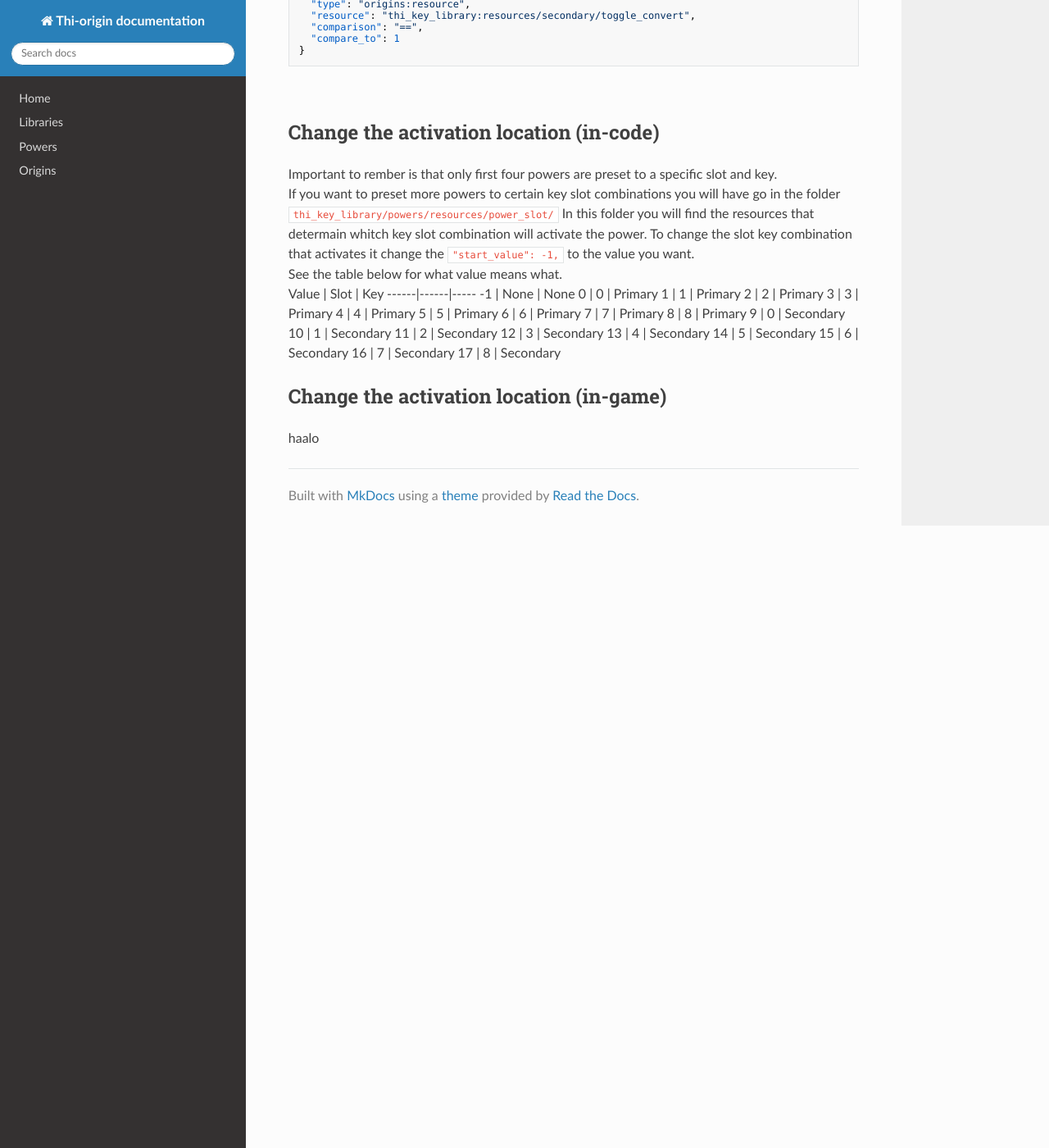
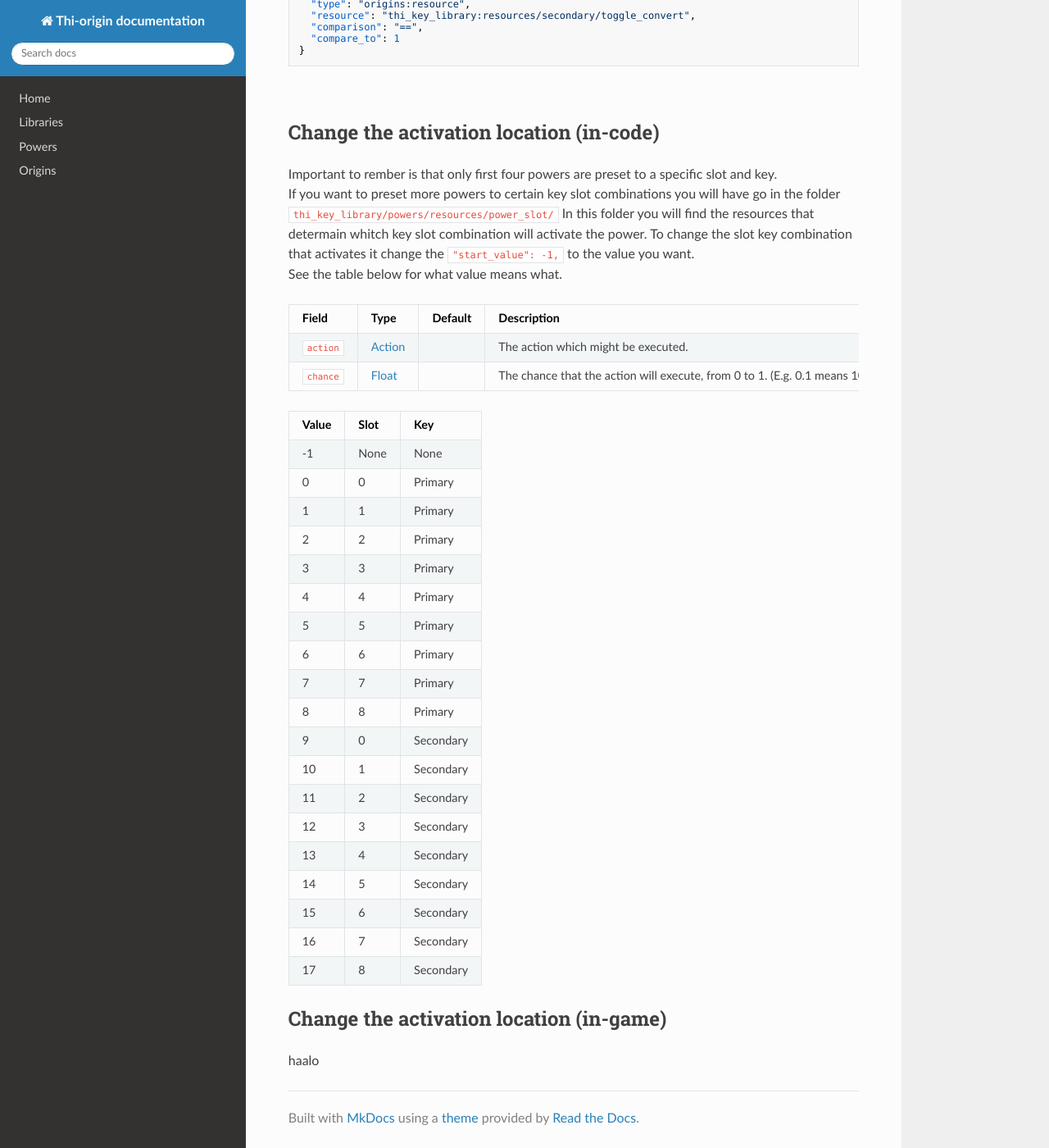
Before and after one commit to MisionThi/thi-origins-stuff, an MkDocs documentation site: the page built from docs/thi_key_library.md, in a window 1280 px wide and 1400 px high, scrolled down 3021 px. Shown: the whole window at 82% size. Built offline with MkDocs 1.6.1, drawn with Linux system fonts in a browser that asks for light colours; nearby versions of some CDN libraries.

Commit message:
Update thi_key_library.md

```diff
--- a/docs/thi_key_library.md
+++ b/docs/thi_key_library.md
@@ -140,6 +140,12 @@ If you want to preset more powers to certain key slot combinations you will have
 In this folder you will find the resources that determain whitch key slot combination will activate the power.
 To change the slot key combination that activates it change the `"start_value": -1,` to the value you want. <br />
 See the table below for what value means what. <br />
+
+Field  | Type | Default | Description
+-------|------|---------|-------------
+`action` | [Action](../actions.md) | | The action which might be executed.
+`chance` | [Float](../data_types/float.md) | | The chance that the action will execute, from 0 to 1. (E.g. 0.1 means 10% chance, 0.95 means 95% chance)
+
 Value | Slot | Key
 ------|------|-----
 -1 | None | None
```
